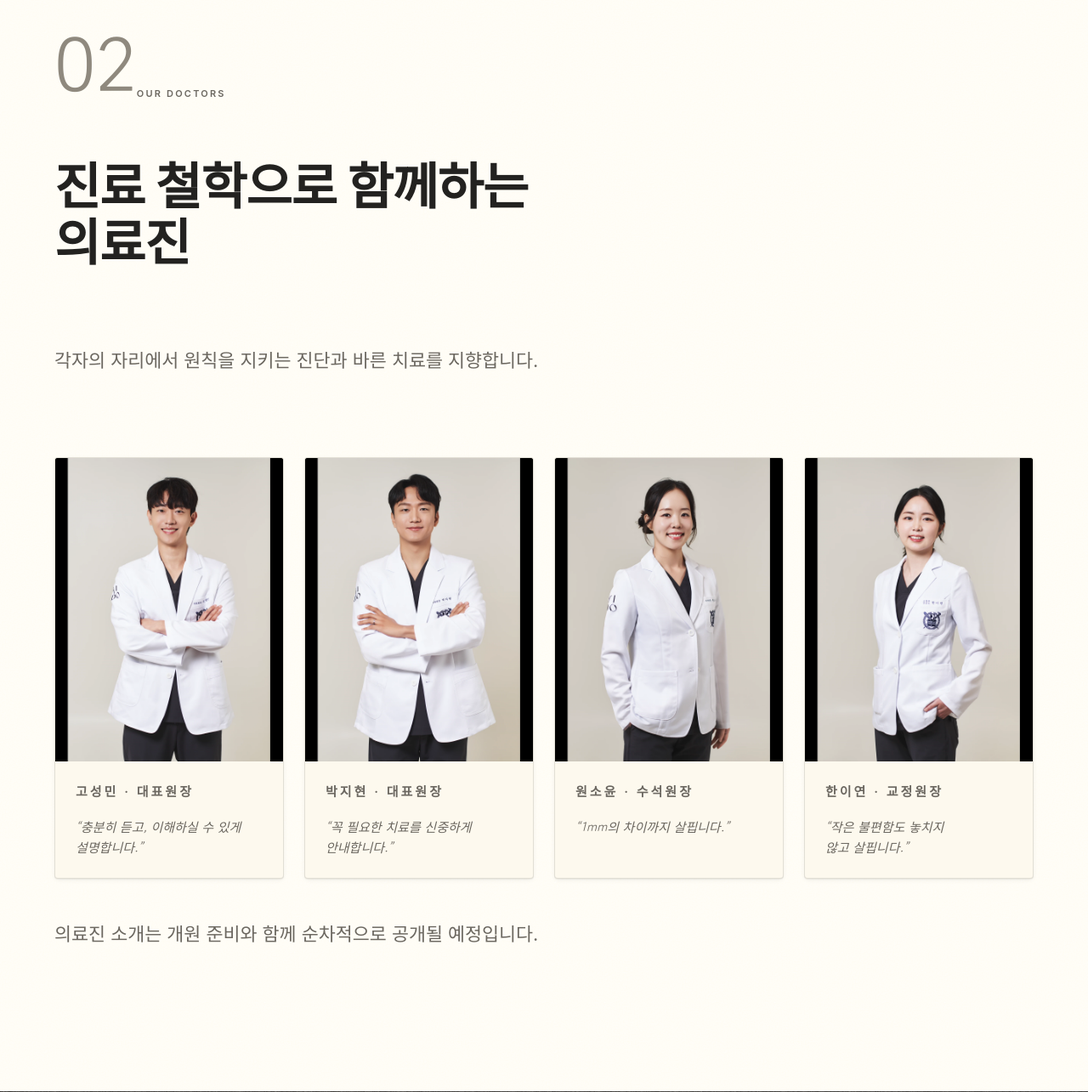
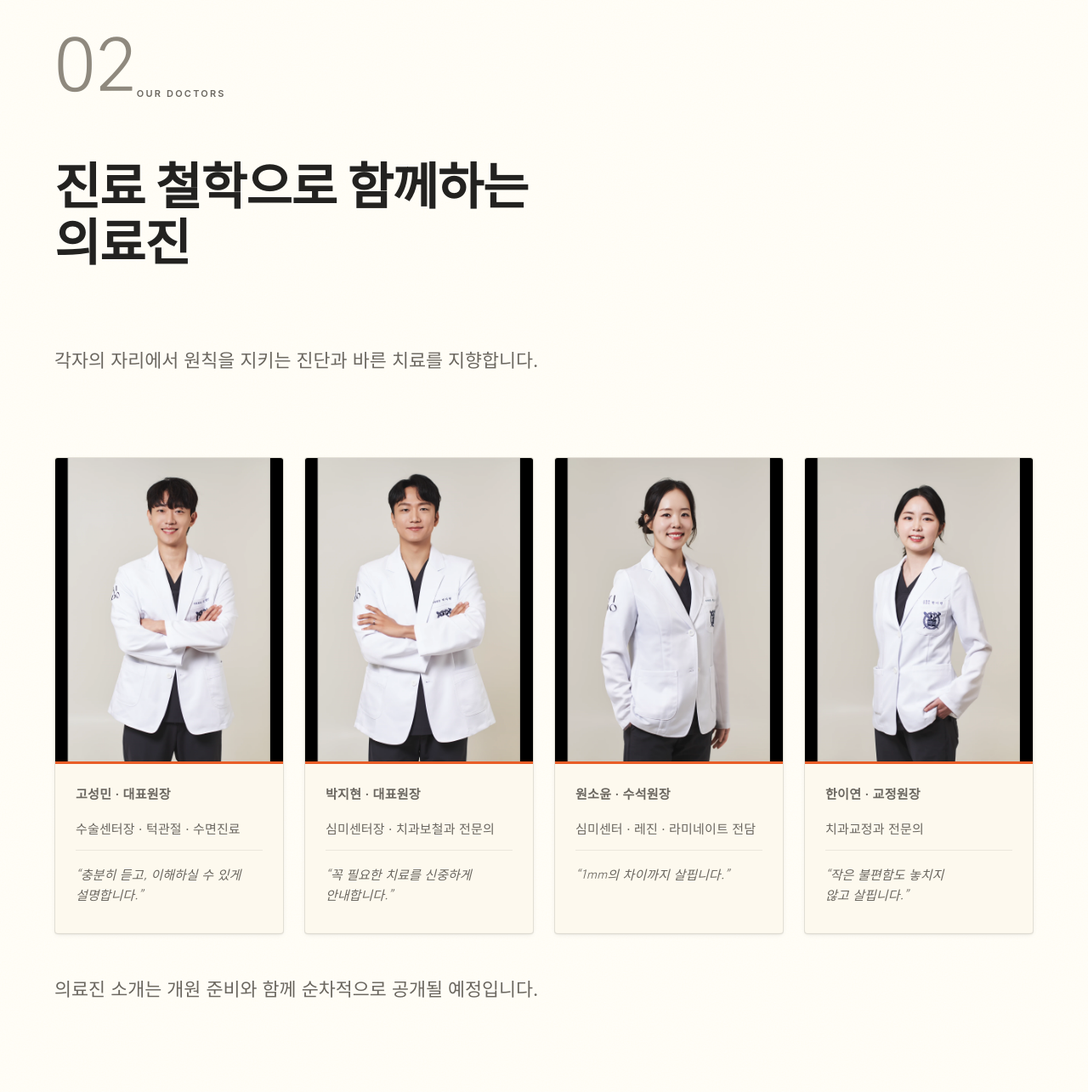
Before and after one commit to half1126-byte/half1126-byte.github.io, a PHP site: page /doctors/ in a window 1280 px wide. Shown: the part 700-1985 px from the top of the page at 85% size. Run offline with PHP 8.4, Linux system fonts and the light colour scheme; some web fonts are replaced.

Commit message:
design(doctors): 카드 레이아웃 고급화 + 진료과 필드 추가
CSS:
- 사진 배경: 흑 → 따뜻한 크림 (#e8e2d9) — 검은 세로줄 제거
- body 상단: 3px accent-600(오렌지) 강조선 추가
- role 텍스트: uppercase 제거, ink-700, 0.9375rem — 이름 가독성 개선
- field: 구분선(border-bottom) + 0.75rem 서브텍스트로 위계 정리
- quote: line-height 1.7, 색상 ink-600 — 인용 텍스트 호흡 개선

HTML (9개 파일):
- d1~d4 각 카드에 doctor-card__field 단락 삽입 (진료과/전담진료 표시)

Co-Authored-By: Claude Sonnet 4.6 <noreply@anthropic.com>

```diff
--- a/css/components.css
+++ b/css/components.css
@@ -173,12 +173,13 @@ html.js [data-reveal].is-visible .section__title {
 /* Doctor card */
 .doctor-card { padding: 0; overflow: hidden; background: var(--paper-50); }
 .doctor-card .placeholder, .doctor-card img, .doctor-card video { border-radius: 0; aspect-ratio: 3/4; width: 100%; height: auto; object-fit: cover; display: block; }
-.doctor-card__photo { background: var(--ink-900, #0a0a0b); }
-.doctor-card__body { padding: var(--space-5); }
-.doctor-card__role { font-size: var(--fs-eyebrow); font-weight: var(--w-semi);
-  letter-spacing: var(--tracking-eyebrow); text-transform: uppercase; color: var(--ink-500); margin-bottom: var(--space-3); }
+.doctor-card__photo { background: #e8e2d9; }
+.doctor-card__body { padding: var(--space-5) var(--space-5) var(--space-6); border-top: 3px solid var(--accent-600); }
+.doctor-card__role { font-size: 0.9375rem; font-weight: var(--w-semi);
+  letter-spacing: 0.02em; text-transform: none; color: var(--ink-700); margin-bottom: var(--space-2); }
 .doctor-card h3 { font-size: 1.3rem; margin-bottom: var(--space-1); }
-.doctor-card__field { font-size: var(--fs-small); color: var(--ink-500); margin-bottom: var(--space-2); }
+.doctor-card__field { font-size: 0.75rem; color: var(--ink-500); line-height: 1.55; letter-spacing: 0.01em;
+  margin-bottom: var(--space-4); padding-bottom: var(--space-3); border-bottom: 1px solid rgba(0,0,0,.07); }
 .doctor-card__career { font-size: var(--fs-eyebrow); color: var(--ink-500); margin-bottom: var(--space-4); line-height: 1.45; letter-spacing: .01em; }
 .doctor-card__career strong { color: var(--ink-700); font-weight: var(--w-semi); }
 
@@ -266,7 +267,7 @@ html.js [data-reveal].is-visible .section__title {
 .fac-card:hover .fac-card__img img, .fac-card:hover .fac-card__img video { transform: scale(1.05); }
 .fac-card__body { padding: var(--space-5) var(--space-6) var(--space-6); }
 @media (prefers-reduced-motion: reduce) { .fac-card:hover .fac-card__img img, .fac-card:hover .fac-card__img video { transform: none; } }
-.doctor-card__quote { font-size: var(--fs-small); color: var(--ink-700); font-family: var(--font-serif); font-style: italic; font-size: 1.0625rem; }
+.doctor-card__quote { font-size: 0.9375rem; color: var(--ink-600, var(--ink-500)); font-family: var(--font-serif); font-style: italic; line-height: 1.7; }
 
 /* Service card — image-top video card on hairline grid */
 .service-card { display: flex; flex-direction: column; padding: 0; border: 0;
--- a/doctors/index.html
+++ b/doctors/index.html
@@ -169,6 +169,7 @@
             <img class="doctor-card__photo" src="/assets/img/doctor-1.webp" width="1200" height="1600" loading="lazy" decoding="async" alt="고성민 대표원장">
             <div class="doctor-card__body">
               <p class="doctor-card__role" data-i18n="d1.role">의료진 소개 준비 중</p>
+              <p class="doctor-card__field" data-i18n="d1.field"></p>
               <p class="doctor-card__quote" data-i18n="d1.quote">“충분히 듣고, 이해하실 수 있게 설명합니다.”</p>
             </div>
           </article>
@@ -176,6 +177,7 @@
             <img class="doctor-card__photo" src="/assets/img/doctor-2.webp" width="1200" height="1600" loading="lazy" decoding="async" alt="박지현 대표원장">
             <div class="doctor-card__body">
               <p class="doctor-card__role" data-i18n="d2.role">의료진 소개 준비 중</p>
+              <p class="doctor-card__field" data-i18n="d2.field"></p>
               <p class="doctor-card__quote" data-i18n="d2.quote">“꼭 필요한 치료를 신중하게 안내합니다.”</p>
             </div>
           </article>
@@ -183,6 +185,7 @@
             <img class="doctor-card__photo" src="/assets/img/doctor-3.webp" width="1200" height="1600" loading="lazy" decoding="async" alt="원소윤 수석원장">
             <div class="doctor-card__body">
               <p class="doctor-card__role" data-i18n="d3.role">의료진 소개 준비 중</p>
+              <p class="doctor-card__field" data-i18n="d3.field"></p>
               <p class="doctor-card__quote" data-i18n="d3.quote">“1mm의 차이까지 살핍니다.”</p>
             </div>
           </article>
@@ -190,6 +193,7 @@
                 <img class="doctor-card__photo" src="/assets/img/doctor-4.webp" width="1200" height="1600" loading="lazy" decoding="async" alt="한이연 교정원장 — 치과교정과 전문의">
                 <div class="doctor-card__body">
                   <p class="doctor-card__role" data-i18n="d4.role">한이연 · 교정원장</p>
+                  <p class="doctor-card__field" data-i18n="d4.field"></p>
                   <p class="doctor-card__quote" data-i18n="d4.quote">"작은 불편함도 놓치지 않고 살핍니다."</p>
                 </div>
               </article>
--- a/en/doctors/index.html
+++ b/en/doctors/index.html
@@ -169,6 +169,7 @@
             <img class="doctor-card__photo" src="/assets/img/doctor-1.webp" width="1200" height="1600" loading="lazy" decoding="async" alt="고성민 대표원장">
             <div class="doctor-card__body">
               <p class="doctor-card__role" data-i18n="d1.role">Profile coming soon</p>
+              <p class="doctor-card__field" data-i18n="d1.field"></p>
               <p class="doctor-card__quote" data-i18n="d1.quote">“We listen fully, and explain so you understand.”</p>
             </div>
           </article>
@@ -176,6 +177,7 @@
             <img class="doctor-card__photo" src="/assets/img/doctor-2.webp" width="1200" height="1600" loading="lazy" decoding="async" alt="박지현 대표원장">
             <div class="doctor-card__body">
               <p class="doctor-card__role" data-i18n="d2.role">Profile coming soon</p>
+              <p class="doctor-card__field" data-i18n="d2.field"></p>
               <p class="doctor-card__quote" data-i18n="d2.quote">“We recommend only the treatment that is truly needed, carefully.”</p>
             </div>
           </article>
@@ -183,6 +185,7 @@
             <img class="doctor-card__photo" src="/assets/img/doctor-3.webp" width="1200" height="1600" loading="lazy" decoding="async" alt="원소윤 수석원장">
             <div class="doctor-card__body">
               <p class="doctor-card__role" data-i18n="d3.role">Profile coming soon</p>
+              <p class="doctor-card__field" data-i18n="d3.field"></p>
               <p class="doctor-card__quote" data-i18n="d3.quote">“We attend to differences down to a millimeter.”</p>
             </div>
           </article>
@@ -190,6 +193,7 @@
                 <img class="doctor-card__photo" src="/assets/img/doctor-4.webp" width="1200" height="1600" loading="lazy" decoding="async" alt="한이연 교정원장 — 치과교정과 전문의">
                 <div class="doctor-card__body">
                   <p class="doctor-card__role" data-i18n="d4.role">한이연 · 교정원장</p>
+                  <p class="doctor-card__field" data-i18n="d4.field"></p>
                   <p class="doctor-card__quote" data-i18n="d4.quote">"작은 불편함도 놓치지 않고 살핍니다."</p>
                 </div>
               </article>
--- a/en/index.html
+++ b/en/index.html
@@ -285,6 +285,7 @@
             <img class="doctor-card__photo" src="/assets/img/doctor-1.webp" width="1200" height="1600" loading="lazy" decoding="async" alt="고성민 대표원장">
             <div class="doctor-card__body">
               <p class="doctor-card__role" data-i18n="d1.role">Profile coming soon</p>
+              <p class="doctor-card__field" data-i18n="d1.field"></p>
               <p class="doctor-card__quote" data-i18n="d1.quote">“We listen fully, and explain so you understand.”</p>
             </div>
           </article>
@@ -292,6 +293,7 @@
             <img class="doctor-card__photo" src="/assets/img/doctor-2.webp" width="1200" height="1600" loading="lazy" decoding="async" alt="박지현 대표원장">
             <div class="doctor-card__body">
               <p class="doctor-card__role" data-i18n="d2.role">Profile coming soon</p>
+              <p class="doctor-card__field" data-i18n="d2.field"></p>
               <p class="doctor-card__quote" data-i18n="d2.quote">“We recommend only the treatment that is truly needed, carefully.”</p>
             </div>
           </article>
@@ -299,6 +301,7 @@
             <img class="doctor-card__photo" src="/assets/img/doctor-3.webp" width="1200" height="1600" loading="lazy" decoding="async" alt="원소윤 수석원장">
             <div class="doctor-card__body">
               <p class="doctor-card__role" data-i18n="d3.role">Profile coming soon</p>
+              <p class="doctor-card__field" data-i18n="d3.field"></p>
               <p class="doctor-card__quote" data-i18n="d3.quote">“We attend to differences down to a millimeter.”</p>
             </div>
           </article>
@@ -306,6 +309,7 @@
                 <img class="doctor-card__photo" src="/assets/img/doctor-4.webp" width="1200" height="1600" loading="lazy" decoding="async" alt="한이연 교정원장 — 치과교정과 전문의">
                 <div class="doctor-card__body">
                   <p class="doctor-card__role" data-i18n="d4.role">한이연 · 교정원장</p>
+                  <p class="doctor-card__field" data-i18n="d4.field"></p>
                   <p class="doctor-card__quote" data-i18n="d4.quote">"작은 불편함도 놓치지 않고 살핍니다."</p>
                 </div>
               </article>
--- a/index.html
+++ b/index.html
@@ -285,6 +285,7 @@
             <img class="doctor-card__photo" src="/assets/img/doctor-1.webp" width="1200" height="1600" loading="lazy" decoding="async" alt="고성민 대표원장">
             <div class="doctor-card__body">
               <p class="doctor-card__role" data-i18n="d1.role">의료진 소개 준비 중</p>
+              <p class="doctor-card__field" data-i18n="d1.field"></p>
               <p class="doctor-card__quote" data-i18n="d1.quote">“충분히 듣고, 이해하실 수 있게 설명합니다.”</p>
             </div>
           </article>
@@ -292,6 +293,7 @@
             <img class="doctor-card__photo" src="/assets/img/doctor-2.webp" width="1200" height="1600" loading="lazy" decoding="async" alt="박지현 대표원장">
             <div class="doctor-card__body">
               <p class="doctor-card__role" data-i18n="d2.role">의료진 소개 준비 중</p>
+              <p class="doctor-card__field" data-i18n="d2.field"></p>
               <p class="doctor-card__quote" data-i18n="d2.quote">“꼭 필요한 치료를 신중하게 안내합니다.”</p>
             </div>
           </article>
@@ -299,6 +301,7 @@
             <img class="doctor-card__photo" src="/assets/img/doctor-3.webp" width="1200" height="1600" loading="lazy" decoding="async" alt="원소윤 수석원장">
             <div class="doctor-card__body">
               <p class="doctor-card__role" data-i18n="d3.role">의료진 소개 준비 중</p>
+              <p class="doctor-card__field" data-i18n="d3.field"></p>
               <p class="doctor-card__quote" data-i18n="d3.quote">“1mm의 차이까지 살핍니다.”</p>
             </div>
           </article>
@@ -306,6 +309,7 @@
                 <img class="doctor-card__photo" src="/assets/img/doctor-4.webp" width="1200" height="1600" loading="lazy" decoding="async" alt="한이연 교정원장 — 치과교정과 전문의">
                 <div class="doctor-card__body">
                   <p class="doctor-card__role" data-i18n="d4.role">한이연 · 교정원장</p>
+                  <p class="doctor-card__field" data-i18n="d4.field"></p>
                   <p class="doctor-card__quote" data-i18n="d4.quote">"작은 불편함도 놓치지 않고 살핍니다."</p>
                 </div>
               </article>
--- a/ja/doctors/index.html
+++ b/ja/doctors/index.html
@@ -169,6 +169,7 @@
             <img class="doctor-card__photo" src="/assets/img/doctor-1.webp" width="1200" height="1600" loading="lazy" decoding="async" alt="고성민 대표원장">
             <div class="doctor-card__body">
               <p class="doctor-card__role" data-i18n="d1.role">医療陣紹介は準備中</p>
+              <p class="doctor-card__field" data-i18n="d1.field"></p>
               <p class="doctor-card__quote" data-i18n="d1.quote">「十分にお聞きし、ご理解いただけるよう説明します。」</p>
             </div>
           </article>
@@ -176,6 +177,7 @@
             <img class="doctor-card__photo" src="/assets/img/doctor-2.webp" width="1200" height="1600" loading="lazy" decoding="async" alt="박지현 대표원장">
             <div class="doctor-card__body">
               <p class="doctor-card__role" data-i18n="d2.role">医療陣紹介は準備中</p>
+              <p class="doctor-card__field" data-i18n="d2.field"></p>
               <p class="doctor-card__quote" data-i18n="d2.quote">「本当に必要な治療のみ、慎重にご案内します。」</p>
             </div>
           </article>
@@ -183,6 +185,7 @@
             <img class="doctor-card__photo" src="/assets/img/doctor-3.webp" width="1200" height="1600" loading="lazy" decoding="async" alt="원소윤 수석원장">
             <div class="doctor-card__body">
               <p class="doctor-card__role" data-i18n="d3.role">医療陣紹介は準備中</p>
+              <p class="doctor-card__field" data-i18n="d3.field"></p>
               <p class="doctor-card__quote" data-i18n="d3.quote">「1mmの違いまで丁寧に見ます。」</p>
             </div>
           </article>
@@ -190,6 +193,7 @@
                 <img class="doctor-card__photo" src="/assets/img/doctor-4.webp" width="1200" height="1600" loading="lazy" decoding="async" alt="한이연 교정원장 — 치과교정과 전문의">
                 <div class="doctor-card__body">
                   <p class="doctor-card__role" data-i18n="d4.role">한이연 · 교정원장</p>
+                  <p class="doctor-card__field" data-i18n="d4.field"></p>
                   <p class="doctor-card__quote" data-i18n="d4.quote">"작은 불편함도 놓치지 않고 살핍니다."</p>
                 </div>
               </article>
--- a/ja/index.html
+++ b/ja/index.html
@@ -285,6 +285,7 @@
             <img class="doctor-card__photo" src="/assets/img/doctor-1.webp" width="1200" height="1600" loading="lazy" decoding="async" alt="고성민 대표원장">
             <div class="doctor-card__body">
               <p class="doctor-card__role" data-i18n="d1.role">医療陣紹介は準備中</p>
+              <p class="doctor-card__field" data-i18n="d1.field"></p>
               <p class="doctor-card__quote" data-i18n="d1.quote">「十分にお聞きし、ご理解いただけるよう説明します。」</p>
             </div>
           </article>
@@ -292,6 +293,7 @@
             <img class="doctor-card__photo" src="/assets/img/doctor-2.webp" width="1200" height="1600" loading="lazy" decoding="async" alt="박지현 대표원장">
             <div class="doctor-card__body">
               <p class="doctor-card__role" data-i18n="d2.role">医療陣紹介は準備中</p>
+              <p class="doctor-card__field" data-i18n="d2.field"></p>
               <p class="doctor-card__quote" data-i18n="d2.quote">「本当に必要な治療のみ、慎重にご案内します。」</p>
             </div>
           </article>
@@ -299,6 +301,7 @@
             <img class="doctor-card__photo" src="/assets/img/doctor-3.webp" width="1200" height="1600" loading="lazy" decoding="async" alt="원소윤 수석원장">
             <div class="doctor-card__body">
               <p class="doctor-card__role" data-i18n="d3.role">医療陣紹介は準備中</p>
+              <p class="doctor-card__field" data-i18n="d3.field"></p>
               <p class="doctor-card__quote" data-i18n="d3.quote">「1mmの違いまで丁寧に見ます。」</p>
             </div>
           </article>
@@ -306,6 +309,7 @@
                 <img class="doctor-card__photo" src="/assets/img/doctor-4.webp" width="1200" height="1600" loading="lazy" decoding="async" alt="한이연 교정원장 — 치과교정과 전문의">
                 <div class="doctor-card__body">
                   <p class="doctor-card__role" data-i18n="d4.role">한이연 · 교정원장</p>
+                  <p class="doctor-card__field" data-i18n="d4.field"></p>
                   <p class="doctor-card__quote" data-i18n="d4.quote">"작은 불편함도 놓치지 않고 살핍니다."</p>
                 </div>
               </article>
--- a/onepage.html
+++ b/onepage.html
@@ -287,6 +287,7 @@
                  alt="고성민 대표원장">
             <div class="doctor-card__body">
               <p class="doctor-card__role">고성민 · 대표원장</p>
+              <p class="doctor-card__field">수술센터장 · 턱관절 · 수면진료</p>
               <p class="doctor-card__quote">"충분히 듣고, 이해하실 수 있게 설명합니다."</p>
             </div>
           </article>
@@ -298,6 +299,7 @@
                  alt="박지현 대표원장">
             <div class="doctor-card__body">
               <p class="doctor-card__role">박지현 · 대표원장</p>
+              <p class="doctor-card__field">심미센터장 · 치과보철과 전문의</p>
               <p class="doctor-card__quote">"꼭 필요한 치료를 신중하게 안내합니다."</p>
             </div>
           </article>
@@ -309,6 +311,7 @@
                  alt="원소윤 수석원장">
             <div class="doctor-card__body">
               <p class="doctor-card__role">원소윤 · 수석원장</p>
+              <p class="doctor-card__field">심미센터 · 레진 · 라미네이트 전담</p>
               <p class="doctor-card__quote">"1mm의 차이까지 살핍니다."</p>
             </div>
           </article>
@@ -320,6 +323,7 @@
                  alt="한이연 교정원장 — 치과교정과 전문의">
             <div class="doctor-card__body">
               <p class="doctor-card__role">한이연 · 교정원장</p>
+              <p class="doctor-card__field">치과교정과 전문의</p>
               <p class="doctor-card__quote">"작은 불편함도 놓치지 않고 살핍니다."</p>
             </div>
           </article>
--- a/zh/doctors/index.html
+++ b/zh/doctors/index.html
@@ -169,6 +169,7 @@
             <img class="doctor-card__photo" src="/assets/img/doctor-1.webp" width="1200" height="1600" loading="lazy" decoding="async" alt="고성민 대표원장">
             <div class="doctor-card__body">
               <p class="doctor-card__role" data-i18n="d1.role">医疗团队介绍准备中</p>
+              <p class="doctor-card__field" data-i18n="d1.field"></p>
               <p class="doctor-card__quote" data-i18n="d1.quote">“充分倾听，并以您能理解的方式说明。”</p>
             </div>
           </article>
@@ -176,6 +177,7 @@
             <img class="doctor-card__photo" src="/assets/img/doctor-2.webp" width="1200" height="1600" loading="lazy" decoding="async" alt="박지현 대표원장">
             <div class="doctor-card__body">
               <p class="doctor-card__role" data-i18n="d2.role">医疗团队介绍准备中</p>
+              <p class="doctor-card__field" data-i18n="d2.field"></p>
               <p class="doctor-card__quote" data-i18n="d2.quote">“仅审慎地建议确有必要的治疗。”</p>
             </div>
           </article>
@@ -183,6 +185,7 @@
             <img class="doctor-card__photo" src="/assets/img/doctor-3.webp" width="1200" height="1600" loading="lazy" decoding="async" alt="원소윤 수석원장">
             <div class="doctor-card__body">
               <p class="doctor-card__role" data-i18n="d3.role">医疗团队介绍准备中</p>
+              <p class="doctor-card__field" data-i18n="d3.field"></p>
               <p class="doctor-card__quote" data-i18n="d3.quote">“连1mm的差异也细致把关。”</p>
             </div>
           </article>
@@ -190,6 +193,7 @@
                 <img class="doctor-card__photo" src="/assets/img/doctor-4.webp" width="1200" height="1600" loading="lazy" decoding="async" alt="한이연 교정원장 — 치과교정과 전문의">
                 <div class="doctor-card__body">
                   <p class="doctor-card__role" data-i18n="d4.role">한이연 · 교정원장</p>
+                  <p class="doctor-card__field" data-i18n="d4.field"></p>
                   <p class="doctor-card__quote" data-i18n="d4.quote">"작은 불편함도 놓치지 않고 살핍니다."</p>
                 </div>
               </article>
--- a/zh/index.html
+++ b/zh/index.html
@@ -285,6 +285,7 @@
             <img class="doctor-card__photo" src="/assets/img/doctor-1.webp" width="1200" height="1600" loading="lazy" decoding="async" alt="고성민 대표원장">
             <div class="doctor-card__body">
               <p class="doctor-card__role" data-i18n="d1.role">医疗团队介绍准备中</p>
+              <p class="doctor-card__field" data-i18n="d1.field"></p>
               <p class="doctor-card__quote" data-i18n="d1.quote">“充分倾听，并以您能理解的方式说明。”</p>
             </div>
           </article>
@@ -292,6 +293,7 @@
             <img class="doctor-card__photo" src="/assets/img/doctor-2.webp" width="1200" height="1600" loading="lazy" decoding="async" alt="박지현 대표원장">
             <div class="doctor-card__body">
               <p class="doctor-card__role" data-i18n="d2.role">医疗团队介绍准备中</p>
+              <p class="doctor-card__field" data-i18n="d2.field"></p>
               <p class="doctor-card__quote" data-i18n="d2.quote">“仅审慎地建议确有必要的治疗。”</p>
             </div>
           </article>
@@ -299,6 +301,7 @@
             <img class="doctor-card__photo" src="/assets/img/doctor-3.webp" width="1200" height="1600" loading="lazy" decoding="async" alt="원소윤 수석원장">
             <div class="doctor-card__body">
               <p class="doctor-card__role" data-i18n="d3.role">医疗团队介绍准备中</p>
+              <p class="doctor-card__field" data-i18n="d3.field"></p>
               <p class="doctor-card__quote" data-i18n="d3.quote">“连1mm的差异也细致把关。”</p>
             </div>
           </article>
@@ -306,6 +309,7 @@
                 <img class="doctor-card__photo" src="/assets/img/doctor-4.webp" width="1200" height="1600" loading="lazy" decoding="async" alt="한이연 교정원장 — 치과교정과 전문의">
                 <div class="doctor-card__body">
                   <p class="doctor-card__role" data-i18n="d4.role">한이연 · 교정원장</p>
+                  <p class="doctor-card__field" data-i18n="d4.field"></p>
                   <p class="doctor-card__quote" data-i18n="d4.quote">"작은 불편함도 놓치지 않고 살핍니다."</p>
                 </div>
               </article>
```
